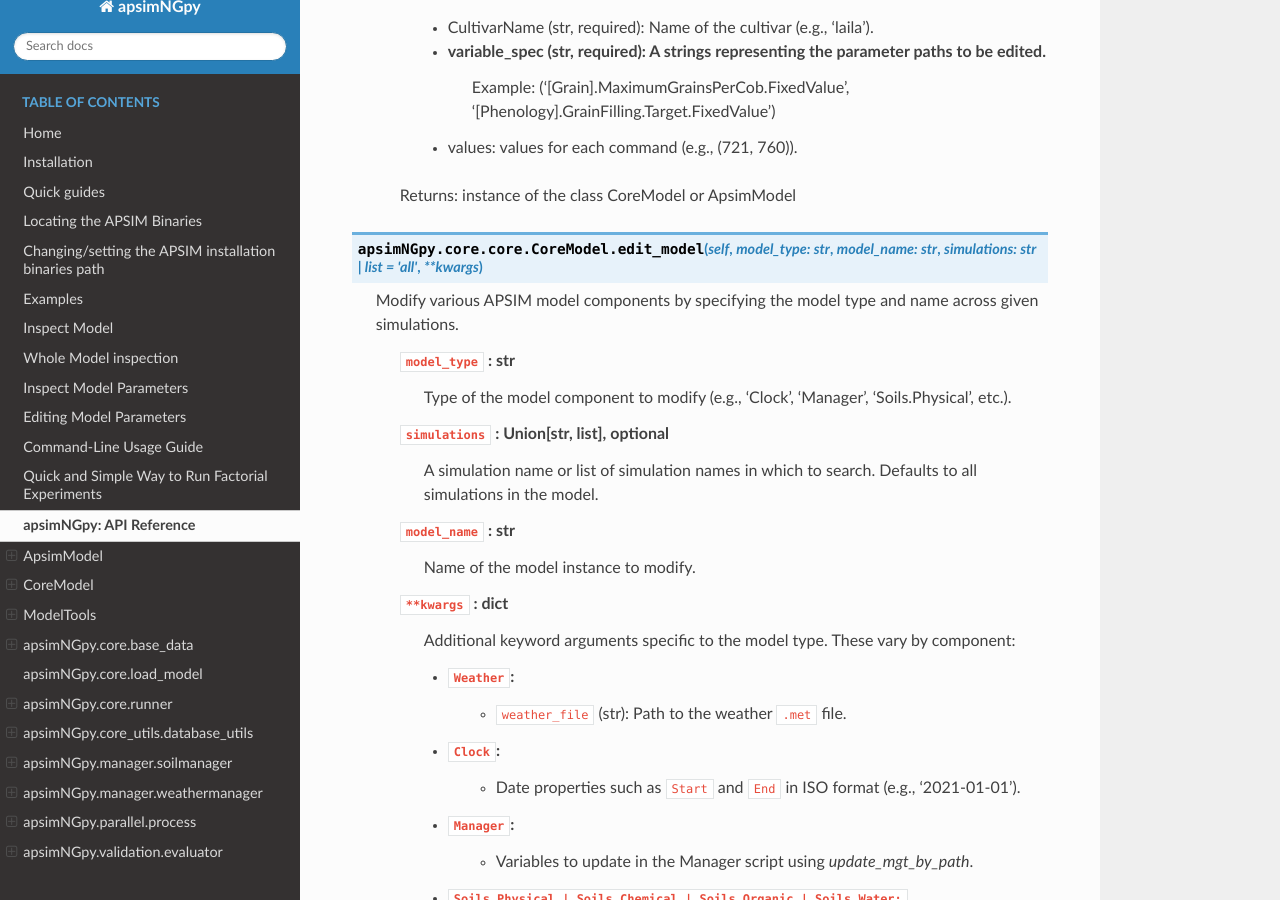
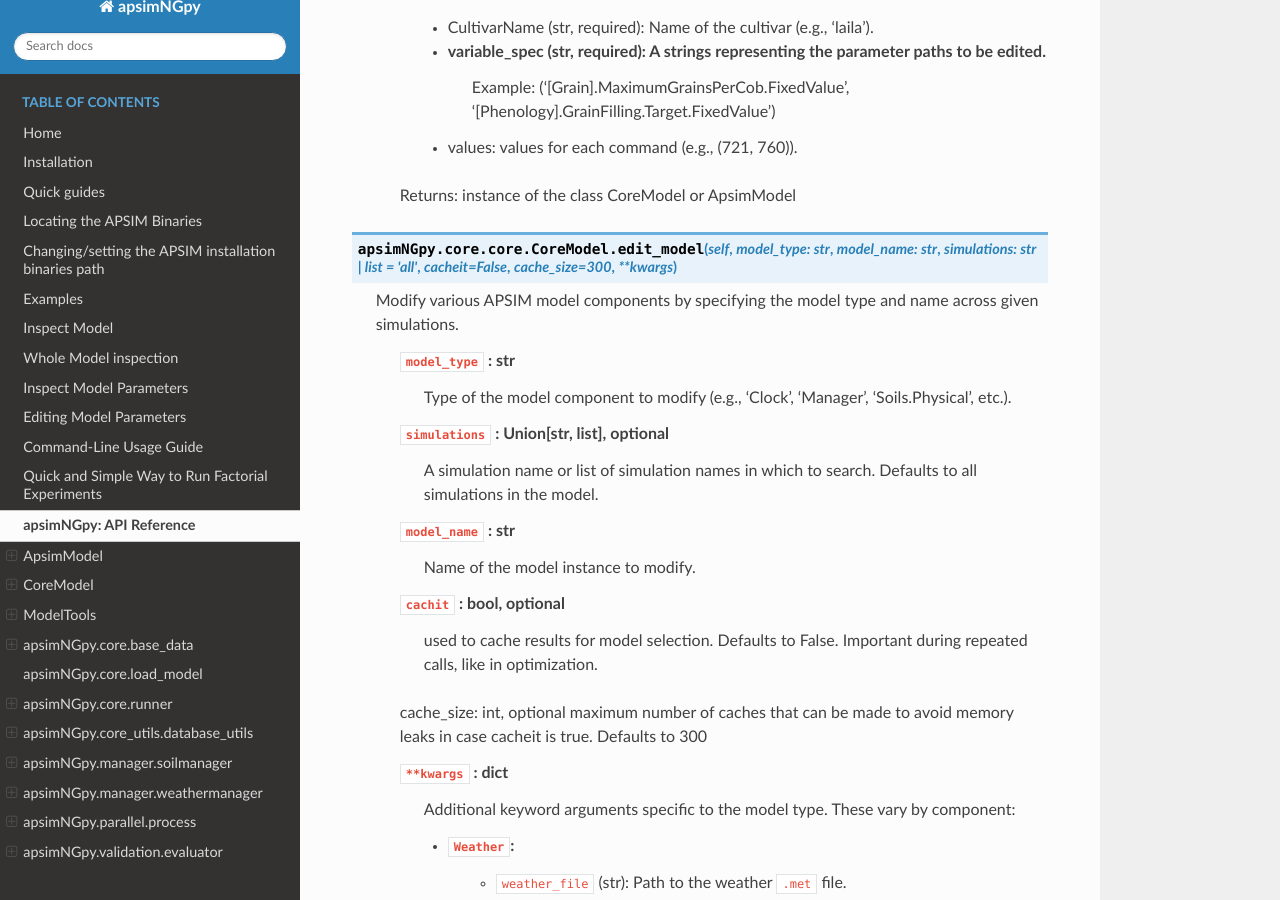
Before and after one commit to MAGALA-RICHARD/documentation-example, a Sphinx documentation site: the page built from doc/api.rst, in a window 1280 px wide and 900 px high, scrolled down 10388 px. Built offline with Sphinx 7.4.7 and the Read the Docs theme 3.1.0, drawn with Linux system fonts in a browser that asks for light colours.

```diff
--- a/doc/api.rst
+++ b/doc/api.rst
@@ -424,7 +424,7 @@
 
         Returns: instance of the class CoreModel or ApsimModel
 
-.. function:: apsimNGpy.core.core.CoreModel.edit_model(self, model_type: str, model_name: str, simulations: Union[str, list] = 'all', **kwargs)
+.. function:: apsimNGpy.core.core.CoreModel.edit_model(self, model_type: str, model_name: str, simulations: Union[str, list] = 'all', cacheit=False, cache_size=300, **kwargs)
 
    Modify various APSIM model components by specifying the model type and name across given simulations.
 
@@ -438,6 +438,10 @@
 
         ``model_name`` : str
             Name of the model instance to modify.
+        ``cachit`` : bool, optional
+           used to cache results for model selection. Defaults to False. Important during repeated calls, like in optimization.
+        cache_size: int, optional
+        maximum number of caches that can be made to avoid memory leaks in case cacheit is true. Defaults to 300
 
         ``**kwargs`` : dict
             Additional keyword arguments specific to the model type. These vary by component:
```
